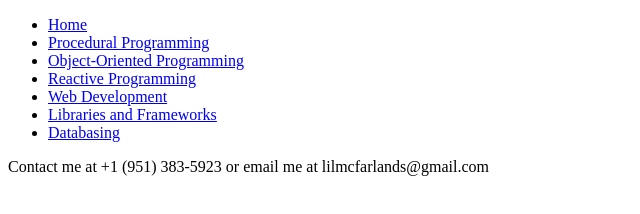
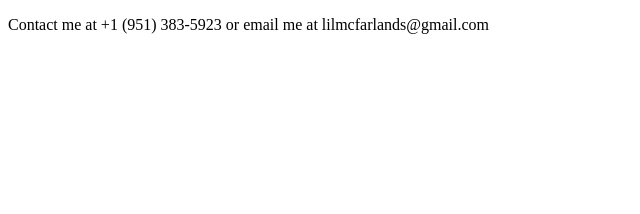
Before and after one commit to thenixieproject/thenixieproject, a plain HTML site: page index.html in a window 1280 px wide. Shown: the whole page, without its empty margins (0-640 px from the left). Drawn offline with Linux system fonts and the light colour scheme.

Commit message:
Yeah I switched gears completely. I just need to flesh out older projects I got half-credit on and then decide later to include them.

```diff
--- a/index.html
+++ b/index.html
@@ -16,13 +16,6 @@
         <header>
             <nav>
                 <ul>
-                    <li><a href="./index.html">Home</a></li>
-                    <li><a href="./procedural-programming.html">Procedural Programming</a></li>
-                    <li><a href="./object-oriented-programming.html">Object-Oriented Programming</a></li>
-                    <li><a href="./reactive-programming.html">Reactive Programming</a></li>
-                    <li><a href="./web-development.html">Web Development</a></li>
-                    <li><a href="./libraries-and-frameworks.html">Libraries and Frameworks</a></li>
-                    <li><a href="./databasing.html">Databasing</a></li>
                 </ul>
             </nav>
         </header>
```
Also changed, not shown: 2 other files.
